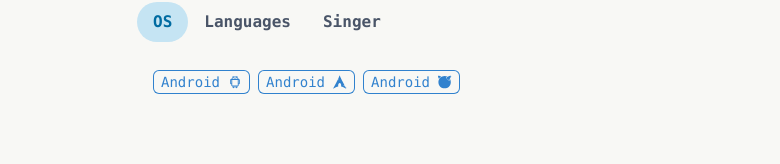
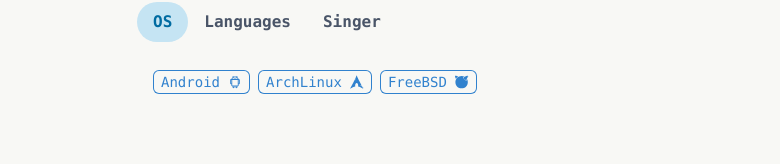
Before and after one commit to Powerlean/Willie-blog, a Next.js app: page / in a window 1280 px wide. Shown: the part 566-730 px from the top of the page, without its empty margins (254-1034 px from the left). Built offline with nearby package versions, Linux system fonts and the light colour scheme.

Commit message:
Update index.js

```diff
--- a/pages/index.js
+++ b/pages/index.js
@@ -29,7 +29,7 @@
   TagRightIcon,
   Image
 } from "@chakra-ui/react";
-import { FaGithubAlt, FaTelegram } from "react-icons/fa";
+import { FaGithubAlt, FaTelegram, FaHeartbeat } from "react-icons/fa";
 import { AiOutlineAndroid } from "react-icons/ai";
 import { SiArchlinux, SiFreebsd } from "react-icons/si"
 
@@ -99,11 +99,11 @@
       <TagRightIcon as={AiOutlineAndroid} />
     </Tag>
 <Tag size="md" variant='outline' colorScheme='blue' my={3} mr={2}>
-      <TagLabel>Android</TagLabel>
+      <TagLabel>ArchLinux</TagLabel>
       <TagRightIcon as={SiArchlinux} />
     </Tag>
 <Tag size="md" variant='outline' colorScheme='blue' my={3} mr={2}>
-      <TagLabel>Android</TagLabel>
+      <TagLabel>FreeBSD</TagLabel>
       <TagRightIcon as={SiFreebsd} />
     </Tag>
 
@@ -133,8 +133,11 @@
 </UnorderedList>
     </TabPanel>
 <TabPanel>
- <Code colorScheme='red' children="ღKano!" />
-<Image src='/images/kano.png' alt="logo" rounded="md" my={4} />
+ <Tag size="md" variant='outline' colorScheme='blue' my={3}>
+      <TagLabel>Kano</TagLabel>
+      <TagRightIcon as={FaHeartbeat} />
+    </Tag>
+<Image src='/images/kano.png' alt="logo" rounded="md" my={2} />
     </TabPanel>
   </TabPanels>
 </Tabs>
```
